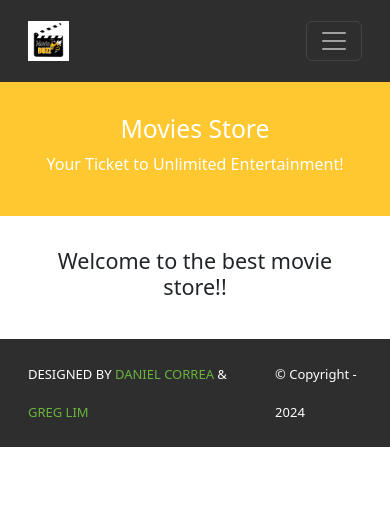
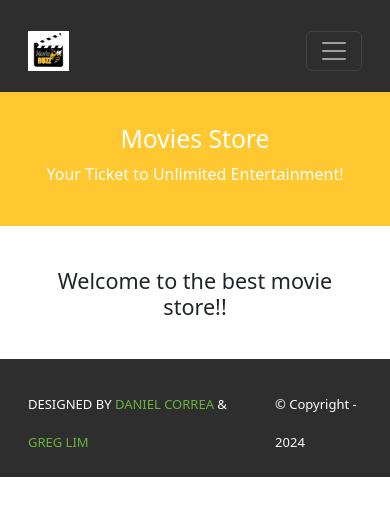
Before and after one commit to jessicalee2005/Movies-Store, a Django app: page / in a window 390 px wide. Shown: the top 516 px of the page. Run offline with Django 5.2, Linux system fonts and the light colour scheme; some libraries are stand-ins or nearby versions.

Commit message:
part of gui (aashvi)

```diff
--- a/Movies-Store/static/css/style.css
+++ b/Movies-Store/static/css/style.css
@@ -48,3 +48,29 @@
   width: fit-content;
   max-height: 400px;
 }
+
+@media (max-width: 768px) {  // fixing issue with not being able to decrease screen size from bottom
+  .navbar {
+    padding-bottom: 10px;
+  }
+
+  .container {
+    padding-top: 10px;
+  }
+
+  .bg-index {
+    background-size: cover;
+  }
+
+  .img-card-200, .img-card-400 {
+    max-width: 100%;
+  }
+
+  .ms-footer {
+    padding-top: 20px;
+  }
+
+  .ms-footer p {
+    font-size: 12px;
+  }
+}
```
